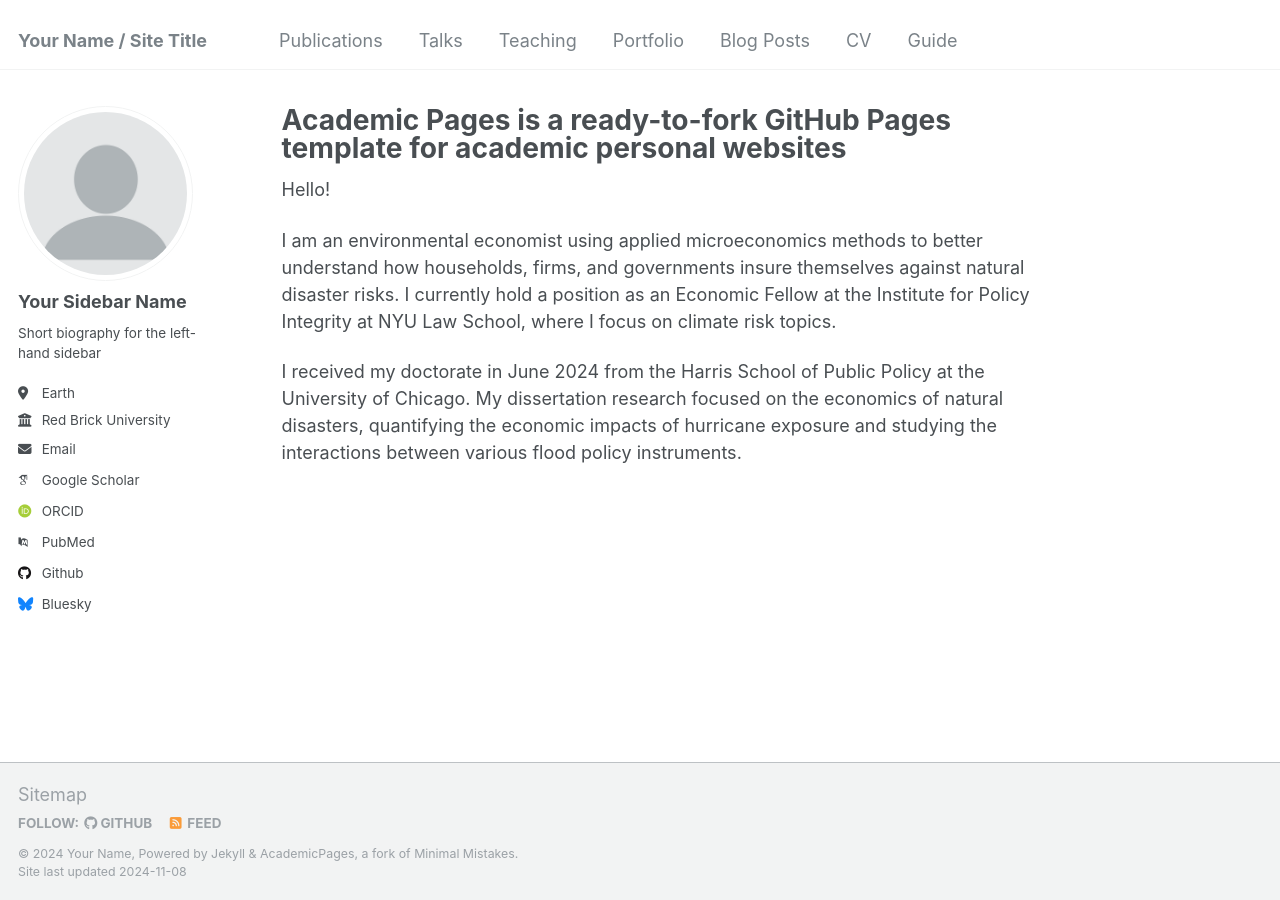
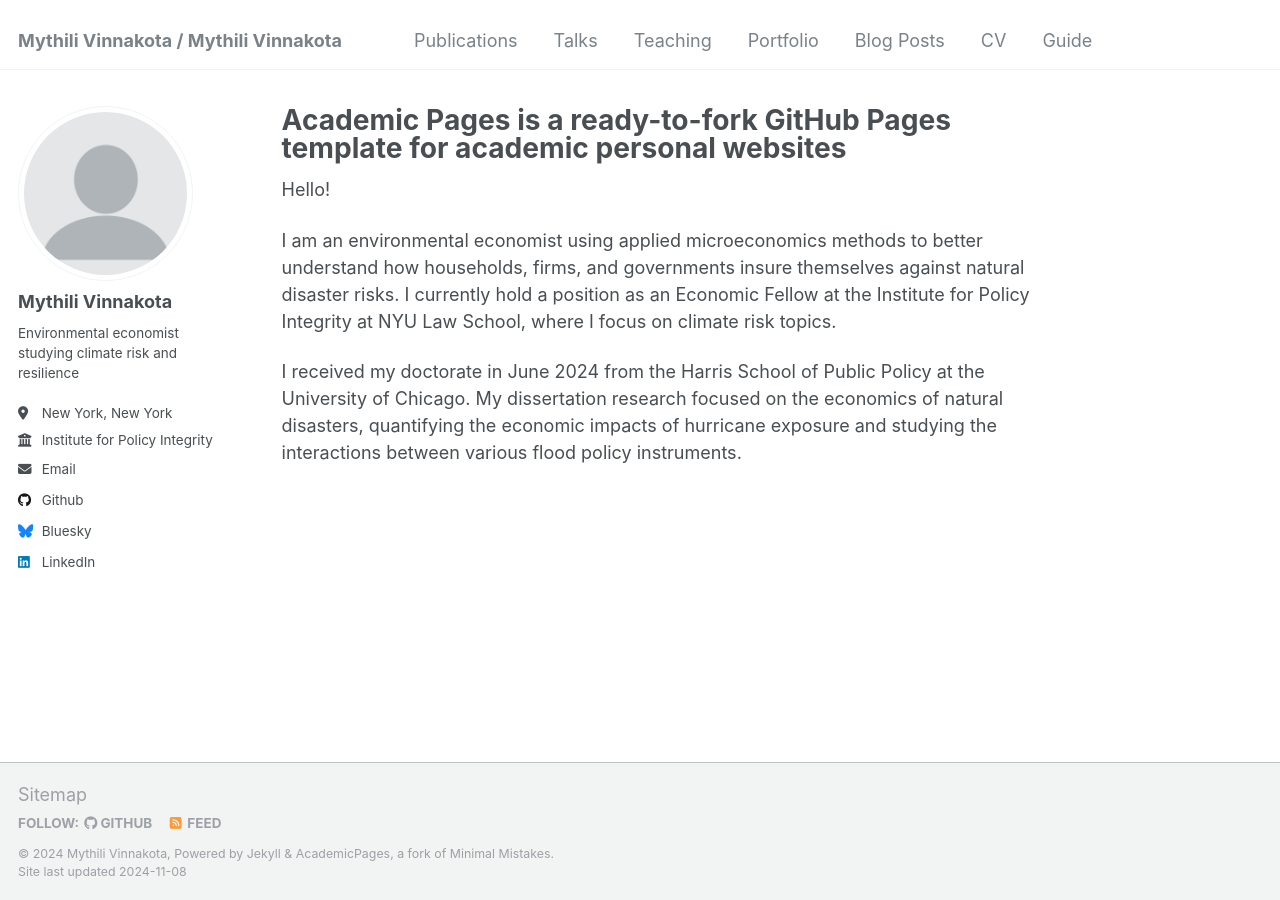
Before and after one commit to mvinnakota/mvinnakota.github.io, a Jekyll site: the page built from _pages/about.md, in a window 1280 px wide. Built offline with Jekyll 4.4.1, drawn with Linux system fonts in a browser that asks for light colours; some web fonts are replaced.

Commit message:
Update _config.yml

```diff
--- a/_config.yml
+++ b/_config.yml
@@ -8,13 +8,13 @@
 
 # Basic Site Settings
 locale                   : "en-US"
-title                    : "Your Name / Site Title"
+title                    : "Mythili Vinnakota / Mythili Vinnakota"
 title_separator          : "-"
-name                     : &name "Your Name"
-description              : &description "personal description"
-url                      : https://academicpages.github.io # the base hostname & protocol for your site e.g. "https://mmistakes.github.io"
+name                     : &name "Mythili Vinnakota"
+description              : &description "Mythili Vinnakota's Website"
+url                      : https://mvinnakota.github.io # the base hostname & protocol for your site e.g. "https://mmistakes.github.io"
 baseurl                  : "" # the subpath of your site, e.g. "/blog"
-repository               : "academicpages/academicpages.github.io"
+repository               : "mvinnakota/mvinnakota.github.io"
 
 # Site Author - The following control what appear as part of the author content on the side bar.
 #               If a field is blank the icon and link will not appear, otherwise it will be shown.
@@ -22,21 +22,21 @@ repository               : "academicpages/academicpages.github.io"
 author:
   # Biographic information
   avatar           : "profile.png"
-  name             : "Your Sidebar Name"
+  name             : "Mythili Vinnakota"
   pronouns         : # example: "she/her"
-  bio              : "Short biography for the left-hand sidebar"
-  location         : "Earth"
-  employer         : "Red Brick University"
+  bio              : "Environmental economist studying climate risk and resilience"
+  location         : "New York, New York"
+  employer         : "Institute for Policy Integrity, NYU Law School"
   uri              : # URL
-  email            : "none@example.org"
+  email            : "mythili.vinnakota@nyu.edu"
 
   # Academic websites
   arxiv            : # URL - Update with the correct link to your profile
-  googlescholar    : "https://scholar.google.com/citations?user=PS_CX0AAAAAJ"
+  googlescholar    : # URL
   impactstory      : # URL
-  orcid            : "http://orcid.org/yourorcidurl"
+  orcid            : # URL
   semantic         : # URL
-  pubmed           : "https://www.ncbi.nlm.nih.gov/pubmed/?term=john+snow"
+  pubmed           : # URL
   researchgate     : # URL
   scopus           : # URL
 
@@ -44,7 +44,7 @@ author:
   bitbucket        : # Username - Update with your username on the site
   codepen          : # Username
   dribbble         : # Username
-  github           : "academicpages"
+  github           : "mvinnakota"
   kaggle           : # Username
   stackoverflow    : # User number or user number and name (i.e., use "1" or "1/jeff-atwood")
 
@@ -58,7 +58,7 @@ author:
   keybase          : # Username
   instagram        : # Username
   lastfm           : # Username
-  linkedin         : # Username
+  linkedin         : "mythili-vinnakota-a0bba794"
   mastodon         : # URL
   medium           : # URL
   pinterest        : # Username
```
